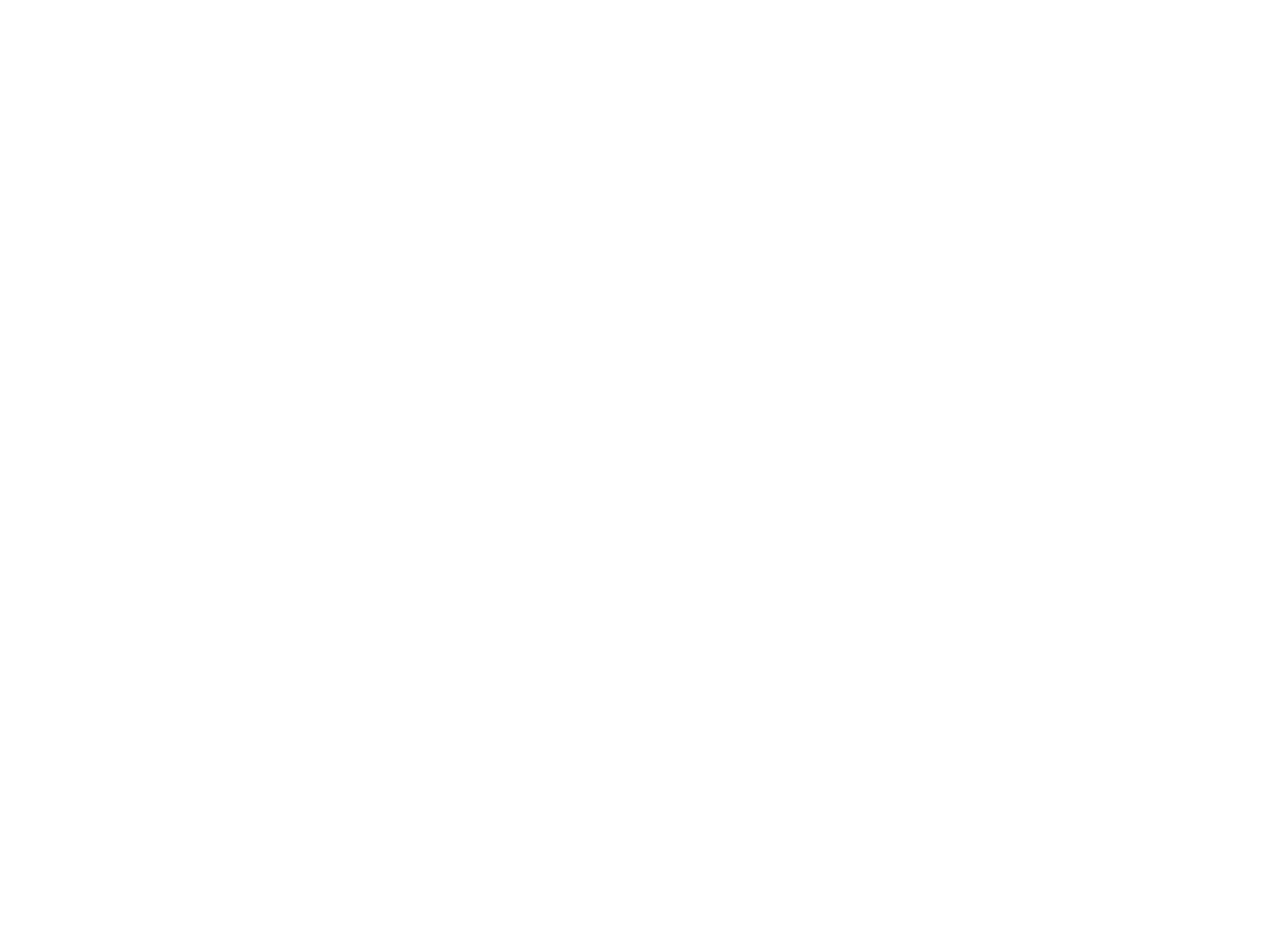
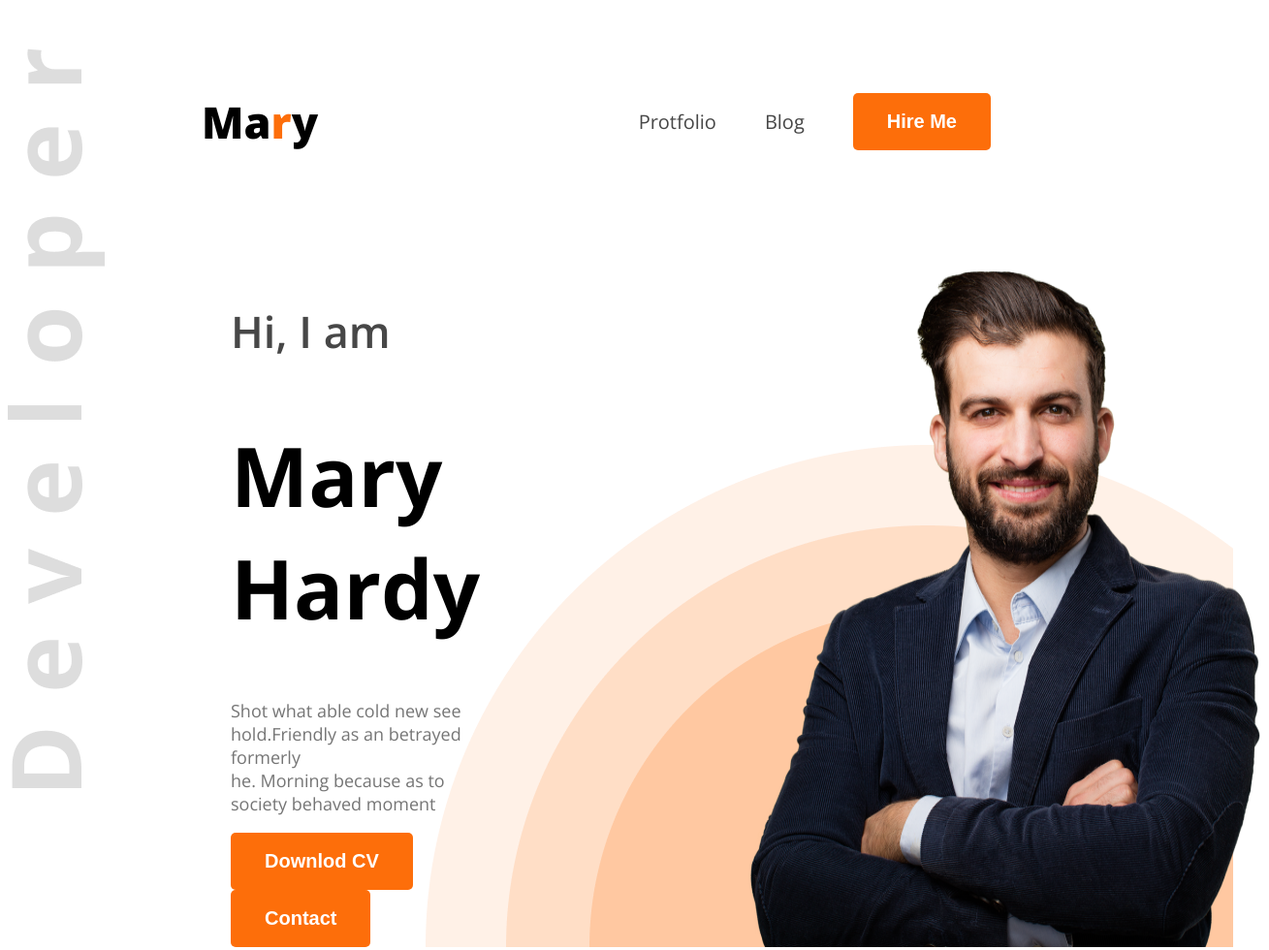
Before and after one commit to abu-hasem/web-devloper-protfolio, a plain HTML site: page index.html in a window 1280 px wide. Shown: the whole page at 97% size, 1309 px wide, since content can reach past the window. Before the commit the page ends 800 px from the top, so only its background shows below. Drawn offline with nearby package versions, Linux system fonts and the light colour scheme.

Commit message:
new banner

```diff
--- a/index.html
+++ b/index.html
@@ -1,19 +1,45 @@
 <!DOCTYPE html>
 <html lang="en">
+
 <head>
     <meta charset="UTF-8">
     <meta name="viewport" content="width=device-width, initial-scale=1.0">
     <title>Web Developer Protfolio</title>
+    <link rel="preconnect" href="https://fonts.googleapis.com">
+    <link rel="preconnect" href="https://fonts.gstatic.com" crossorigin>
+    <link href="https://fonts.googleapis.com/css2?family=Open+Sans:ital,wght@0,300..800;1,300..800&display=swap"
+        rel="stylesheet">
+    <link rel="stylesheet" href="style/style.css">
 </head>
-<body>
-     <header>
 
-     </header>
-     <main>
+<body class="open-sans-normal">
+    <header class="header">
+        <nav>
+            <h3 class="nav-title">Ma<span class="text-primary">r</span>y</h3>
+            <ul>
+                <li> <a class="dark-2" href="">Protfolio</a></li>
+                <li><a class="dark-2" href="">Blog</a></li>
+                <li><button class="btn-primary">Hire Me</button></li>
+            </ul>
+        </nav>
+        <div class="baner">
+            <div class="baner-content">
+                <h4 class="baner-greeting dark-2">Hi, I  am</h4>
+                <h1 class="baner-title">Mary Hardy</h1>
+                <p class="banar-description">Shot what able cold new see hold.Friendly as an betrayed formerly <br> he. Morning because as to society behaved moment
+                </p>
+                <button class="btn-primary">Downlod CV</button>
+                <button class="btn-primary">Contact</button>
+            </div>
+            <img class="baner profile-picture" src="images/hardy.png" alt="">
+        </div>
+    </header>
+  <main>
 
-     </main>
-     <footer>
+ </main>
+ <footer>
 
-     </footer>
+ </footer>
 </body>
+
 </html>
--- a/style/style.css
+++ b/style/style.css
@@ -0,0 +1,95 @@
+
+
+.open-sans-normal {
+  font-family: "Open Sans", sans-serif;
+  font-optical-sizing: auto;
+  font-style: normal;
+  font-variation-settings:
+    "wdth" 100;
+}
+/* shared style */
+.text-primary{
+    color:#FD6E0A;
+
+}
+.dark-2{
+   color:#474747 ;
+}
+.btn-primary{
+    background-color: #FD6E0A;
+    color: #FFFFFF;
+    font-weight: bold;
+    font-size: 20px;
+   padding:18px 35px;
+   border-radius: 5px;
+   border: none;
+
+}
+
+
+/* nav style */
+nav{
+    display: flex;
+    align-items: center;
+    justify-content: space-between;
+    margin: 50px 200px;
+}
+nav ul{
+    display: flex;
+    align-items: center;
+
+
+}
+.nav-title{
+    font-weight:800 ;
+    font-size: 45px;
+
+}
+nav ul li{
+    list-style: none;
+    margin-right: 50px;
+
+}
+nav ul a{
+    text-decoration: none;
+    font-size: 20px;
+
+}
+/* header */
+.header{
+    background-image:url(../images/developer.png), url(../images/header_bg.png);
+    background-repeat: no-repeat;
+    background-position: top left, bottom right;
+
+
+
+}
+
+/* baner styles */
+.baner{
+    display: flex;
+    justify-content: space-between;
+    margin: 0 35px 0 230px;
+}
+.baner-content{
+    max-width: 580px;
+}
+.baner-greeting{
+      font-size: 45px;
+      font-weight: 600;
+
+}
+.baner-title{
+    font-weight: bold;
+    font-size:85px ;
+}
+.banar-description{
+    width: 585;
+    height: 60;
+    font-size: 18px;
+    color: #757575;
+}
+.baner-profile picture{
+    width: 580px;
+
+}
```
